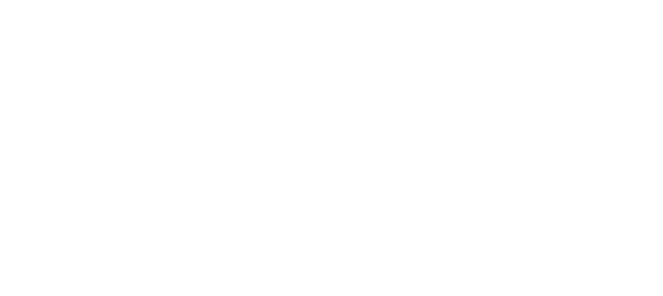
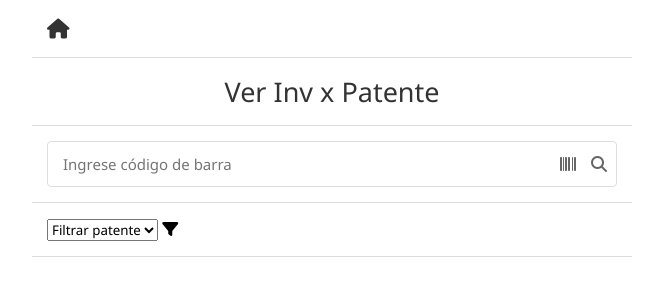
Before and after one commit to ServidorHRZ/AppInventario, a plain HTML site: page Secciones/VerInventario.html in a window 1280 px wide. Shown: the whole page, without its empty margins (308-971 px from the left). Drawn offline with Linux system fonts and the light colour scheme.

Commit message:
cambio15

```diff
--- a/Secciones/TomaInventario.css
+++ b/Secciones/TomaInventario.css
@@ -64,30 +64,64 @@ body {
     font-size: 16px;
 }
 
-.search-group {
-    position: relative;
+.filters-container {
     display: flex;
     align-items: center;
+    gap: 10px;
     padding: 15px;
     background-color: var(--card-background);
     border-bottom: 1px solid var(--border-color);
 }
 
-.search-group input {
+.search-group {
+    flex: 2;
+    padding: 0;
+    border: none;
+}
+
+.filter-group {
+    flex: 1;
+    padding: 0;
+    border: none;
+    min-width: 150px;
+}
+
+.select-wrapper {
+    position: relative;
     width: 100%;
-    padding: 12px 80px 12px 15px;
+}
+
+.select-wrapper select {
+    width: 100%;
+    padding: 12px 35px 12px 15px;
     border: 1px solid var(--border-color);
     border-radius: 4px;
     font-size: 15px;
-    outline: none;
+    appearance: none;
+    background-color: white;
+    cursor: pointer;
+    color: var(--text-color);
+    transition: all 0.3s ease;
 }
 
-.input-icons {
+.select-wrapper .fa-filter {
     position: absolute;
-    right: 25px;
-    display: flex;
-    align-items: center;
-    gap: 15px;
+    right: 15px;
+    top: 50%;
+    transform: translateY(-50%);
+    color: var(--text-secondary);
+    pointer-events: none;
+    font-size: 14px;
+}
+
+.select-wrapper select:hover {
+    border-color: var(--primary-color);
+}
+
+.select-wrapper select:focus {
+    border-color: var(--primary-color);
+    outline: none;
+    box-shadow: 0 0 0 2px rgba(0, 123, 255, 0.1);
 }
 
 .btn-buscar {
@@ -199,3 +233,14 @@ h1 {
         font-size: 24px;
     }
 }
+
+@media (max-width: 600px) {
+    .filters-container {
+        flex-direction: column;
+        gap: 15px;
+    }
+
+    .filter-group {
+        width: 100%;
+    }
+}
--- a/Secciones/VerInventario.html
+++ b/Secciones/VerInventario.html
@@ -1,11 +1,75 @@
 <!DOCTYPE html>
-<html lang="en">
+<html lang="es">
 <head>
     <meta charset="UTF-8">
     <meta name="viewport" content="width=device-width, initial-scale=1.0">
-    <title>Ver Inventario</title>
+    <title>Reporte Inventario</title>
+    <link rel="stylesheet" href="https://cdnjs.cloudflare.com/ajax/libs/font-awesome/6.5.1/css/all.min.css">
+    <link rel="stylesheet" href="Reporte.css">
 </head>
 <body>
+    <div class="container">
+        <!-- Header with home icon -->
+        <div class="home-section">
+            <a href="../index.html" class="home-icon"><i class="fas fa-home"></i></a>
+        </div>
 
+        <!-- Title section -->
+        <div class="title-section">
+            <h1>Ver Inv x Patente</h1>
+        </div>
+
+        <!-- Search and filter section -->
+        <div class="filters-container">
+            <div class="form-group search-group">
+                <input type="text" id="searchBar" placeholder="Ingrese código de barra">
+                <div class="input-icons">
+                    <i class="fas fa-barcode"></i>
+                    <button id="btnSearch" class="btn-buscar">
+                        <i class="fas fa-search"></i>
+                    </button>
+                </div>
+            </div>
+            <div class="form-group filter-group">
+                <div class="select-wrapper">
+                    <select id="patenteFilter">
+                        <option value="">Filtrar patente</option>
+                    </select>
+                    <i class="fas fa-filter"></i>
+                </div>
+            </div>
+        </div>
+
+        <!-- Rest of the content remains the same -->
+        <div id="loadingState" class="loading-state hidden">
+            <i class="fas fa-spinner fa-spin"></i>
+            <span>Cargando productos...</span>
+        </div>
+
+        <div id="errorMessage" class="error-message hidden">
+            <i class="fas fa-exclamation-circle"></i>
+            <span>Error al cargar los productos</span>
+        </div>
+
+        <div id="productsList" class="products-list">
+            <!-- Products will be loaded dynamically -->
+        </div>
+
+        <template id="productTemplate">
+            <div class="product-card">
+                <div class="product-info">
+                    <h3 class="product-name"></h3>
+                    <div class="product-details">
+                        <p>Cod Barra: <span class="barcode"></span></p>
+                        <p>Cod Int: <span class="internal-code"></span></p>
+                        <p class="patent"></p>
+                        <p class="stock">Stock: <span></span></p>
+                    </div>
+                </div>
+            </div>
+        </template>
+    </div>
+
+    <script src="Reporte.js"></script>
 </body>
 </html>
```
